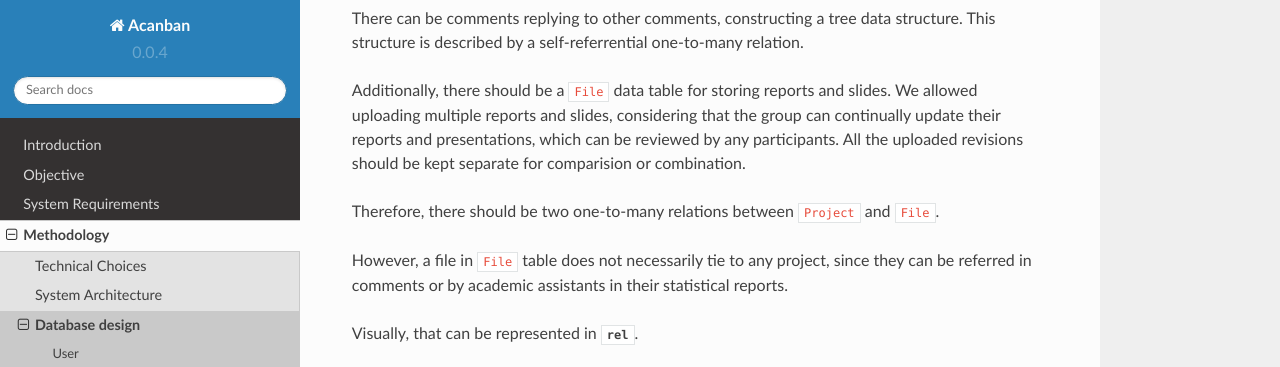
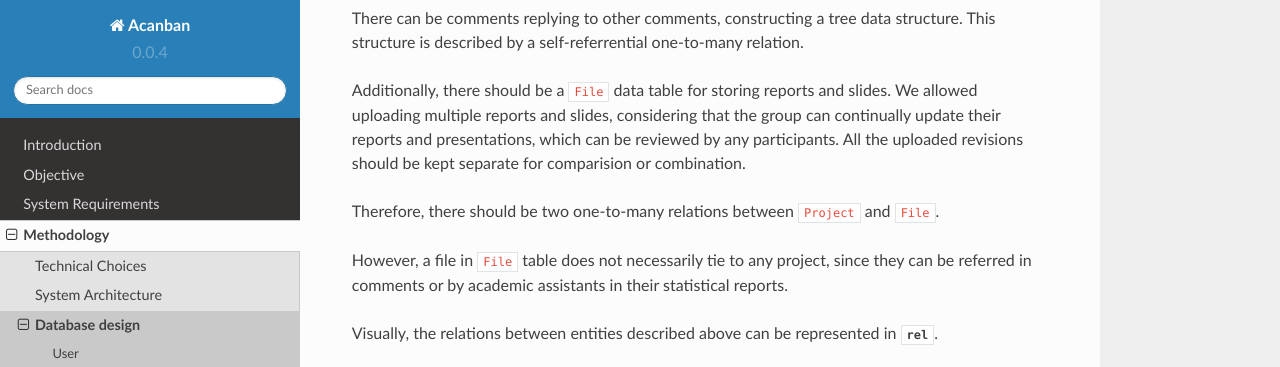
Before and after one commit to Huy-Ngo/acanban, a Sphinx documentation site: the page built from docs/source/meth/database/index.rst, in a window 1280 px wide and 900 px high, scrolled down 541 px, cut to the strip 0-367 px from the top of the window. Built offline with Sphinx 7.4.7 and the Read the Docs theme 2.0.0, drawn with Linux system fonts in a browser that asks for light colours; the version number is read from the project's files by our own code.

Commit message:
Defining what 'that' is

```diff
--- a/docs/source/meth/database/index.rst
+++ b/docs/source/meth/database/index.rst
@@ -40,7 +40,8 @@ However, a file in ``File`` table
 does not necessarily tie to any project, since they can be referred in comments
 or by academic assistants in their statistical reports.
 
-Visually, that can be represented in :numref:`rel`.
+Visually, the relations between entities described above
+can be represented in :numref:`rel`.
 
 .. uml:: rel.puml
    :caption: Relationship between entities in the database
```
